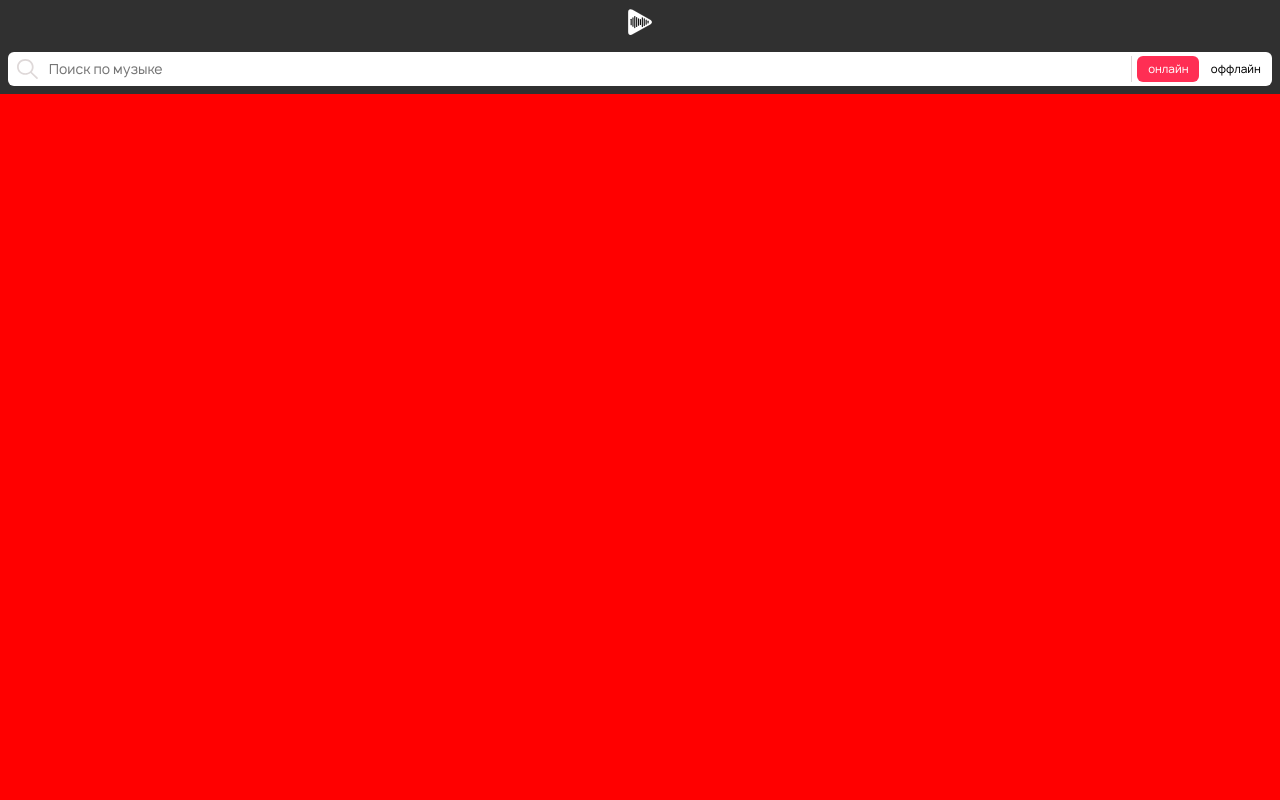
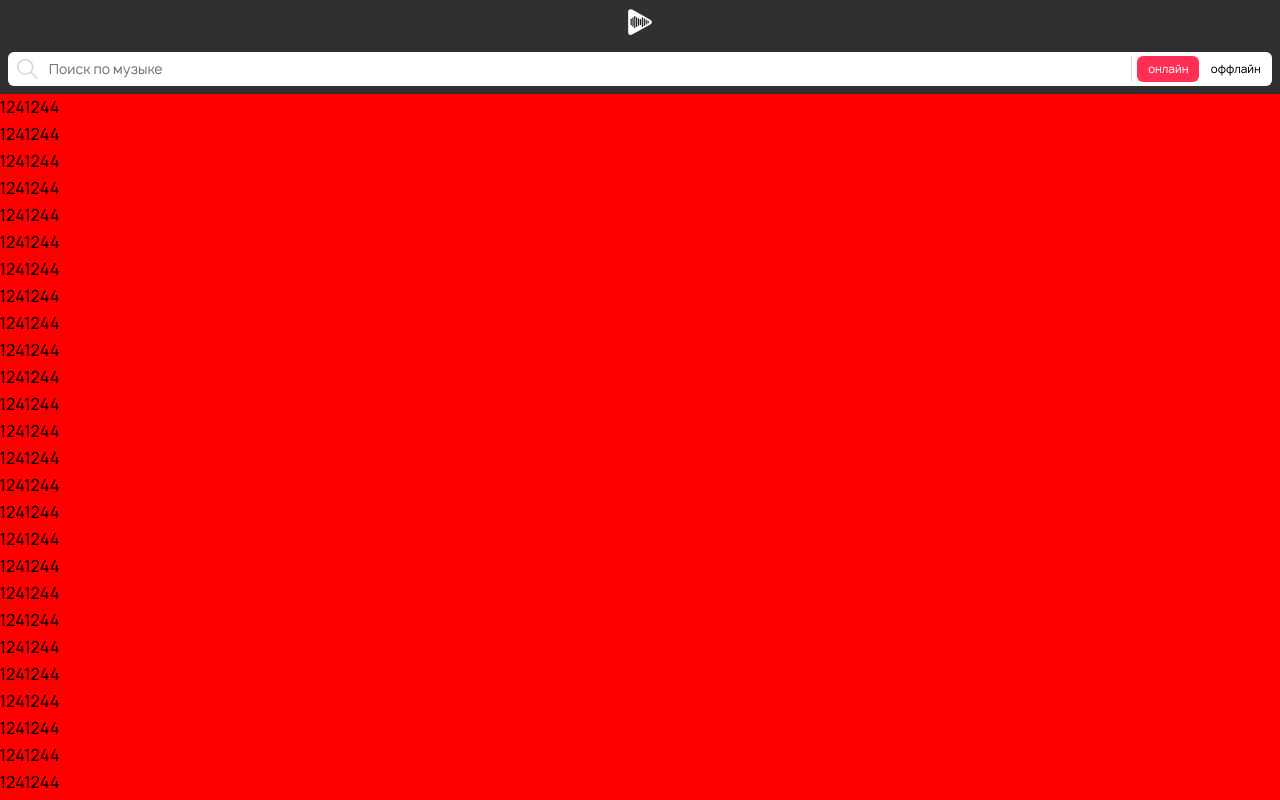
Before and after one commit to Jenesius/music.jenesius, a Vue app in the folder mobile/: page / in a window 1280 px wide. Built offline with nearby package versions, Linux system fonts and the light colour scheme.

Commit message:
Правка по вертикальному скроллу

```diff
--- a/mobile/src/views/ViewVK.vue
+++ b/mobile/src/views/ViewVK.vue
@@ -6,8 +6,12 @@
 
              ref = "containerMusicVk"
         >
-            <div class = "vk-online"></div>
-            <div class = "vk-offline"></div>
+            <div class = "vk-online">
+                <p v-for = "index in 1000" :key="index">1241244</p>
+            </div>
+            <div class = "vk-offline">
+                <p v-for = "index in 100" :key="index">44444444</p>
+            </div>
         </div>
     </div>
 </template>
@@ -74,6 +78,8 @@
     height: 100%;
     width: 100%;
     min-width: 100%;
+    overflow-y: scroll;
+    overflow-x: hidden;
 }
     .vk-online{background-color: red;}
     .vk-offline{background-color: brown;}
```
